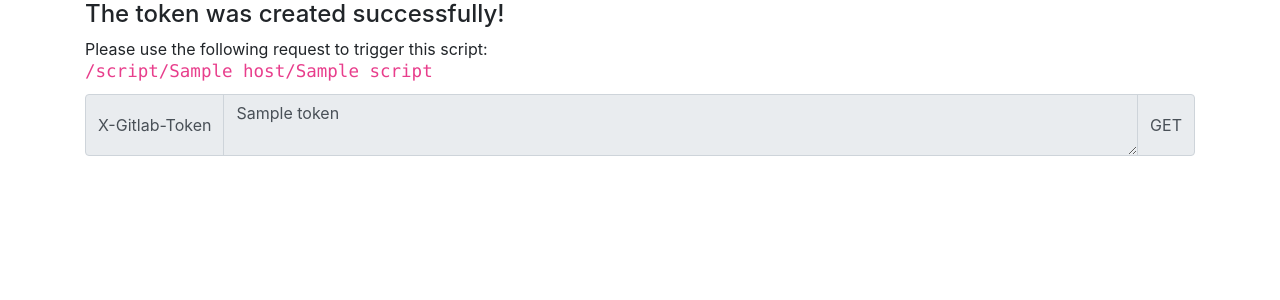
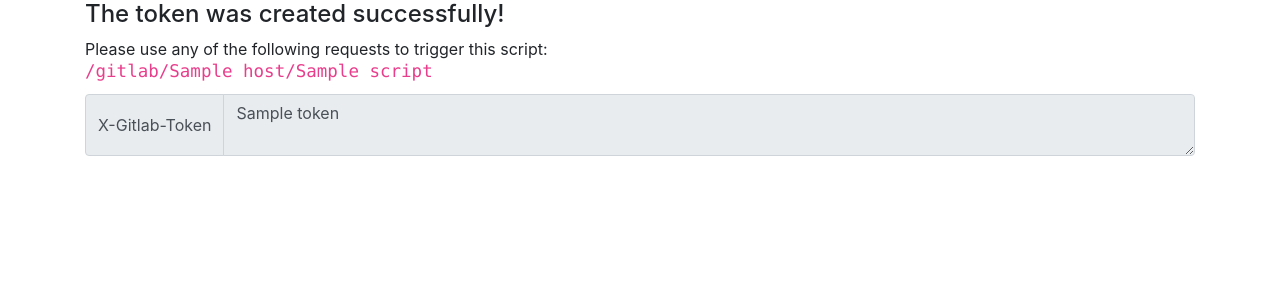
Before and after one commit to nafur/webhooks, a Flask app: template templates/script-token-success.html in a window 1280 px wide. Shown: the top 300 px of the page. Run offline with Flask 2, Linux system fonts and the light colour scheme; the template is opened without the code that fills it: most values are stand-ins (such as "Sample title", 1, 10 or a date in 2020); some libraries are stand-ins or nearby versions.

Commit message:
Working on token generation page.

```diff
--- a/templates/script-token-success.html
+++ b/templates/script-token-success.html
@@ -3,17 +3,14 @@
 {% block content %}
 <h4>The token was created successfully!</h4>
 
-Please use the following request to trigger this script:
+Please use any of the following requests to trigger this script:
 
-<h5 class="card-title"><code>/script/{{ host }}/{{ script|e }}</code></h5>
+<h5 class="card-title"><code>/gitlab/{{ host }}/{{ script|e }}</code></h5>
 
 <div class="input-group mb-3">
 	<div class="input-group-prepend">
-        	<span class="input-group-text">X-Gitlab-Token</span>
+		<span class="input-group-text">X-Gitlab-Token</span>
 	</div>
 	<textarea  class="form-control" disabled="disabled">{{ token }}</textarea>
-	<div class="input-group-append">
-		<span class="input-group-text">GET</span>
-	</div>
 </div>
 {% endblock %}
```
